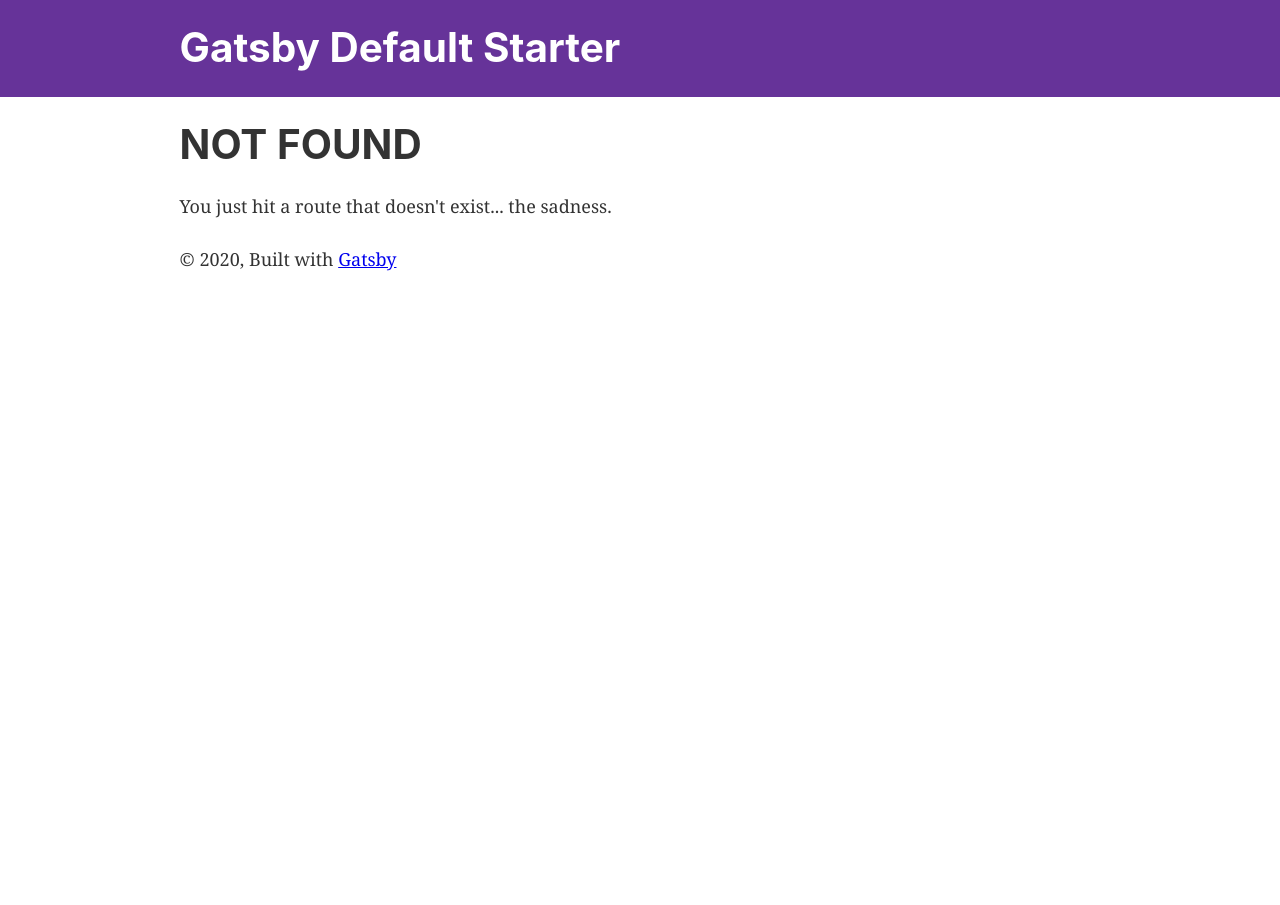
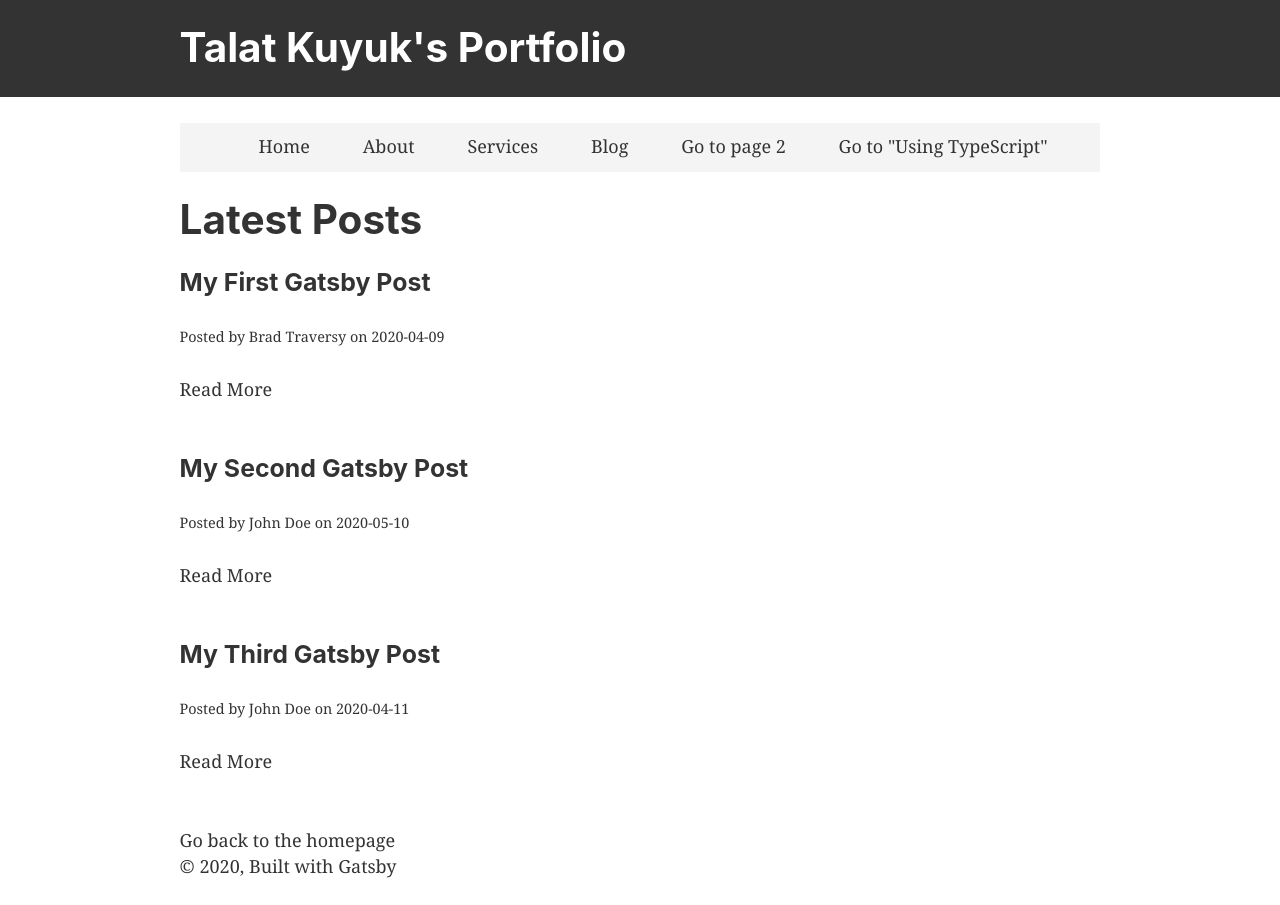
Before and after one commit to talatkuyuk/gatsby-crash-website, a Gatsby site: page /blog in a window 1280 px wide. Before the commit this address had no page. Before the commit the page ends 800 px from the top, so only its background shows below. Built offline with nearby package versions, Linux system fonts and the light colour scheme; Gatsby itself is replaced by a stand-in of ours.

Commit message:
initial commit

```diff
--- a/gatsby-config.js
+++ b/gatsby-config.js
@@ -1,8 +1,8 @@
 module.exports = {
   siteMetadata: {
-    title: `Gatsby Default Starter`,
+    title: `Talat Kuyuk's Portfolio`,
     description: `Kick off your next, great Gatsby project with this default starter. This barebones starter ships with the main Gatsby configuration files you might need.`,
-    author: `@gatsbyjs`,
+    author: `@talatkuyuk`,
   },
   plugins: [
     `gatsby-plugin-react-helmet`,
@@ -13,8 +13,18 @@
         path: `${__dirname}/src/images`,
       },
     },
+    {
+      resolve: 'gatsby-source-filesystem',
+      options: {
+        name: 'posts',
+        path: `${__dirname}/src/posts`,
+        // ${__dirname} is current directory
+      },
+    },
     `gatsby-transformer-sharp`,
     `gatsby-plugin-sharp`,
+    'gatsby-transformer-remark',
+    'gatsby-plugin-catch-links',
     {
       resolve: `gatsby-plugin-manifest`,
       options: {
--- a/package.json
+++ b/package.json
@@ -7,11 +7,13 @@
   "dependencies": {
     "gatsby": "^2.23.10",
     "gatsby-image": "^2.4.8",
+    "gatsby-plugin-catch-links": "^2.3.7",
     "gatsby-plugin-manifest": "^2.4.13",
     "gatsby-plugin-offline": "^3.2.12",
     "gatsby-plugin-react-helmet": "^3.3.5",
     "gatsby-plugin-sharp": "^2.6.13",
     "gatsby-source-filesystem": "^2.3.13",
+    "gatsby-transformer-remark": "^2.8.19",
     "gatsby-transformer-sharp": "^2.5.6",
     "prop-types": "^15.7.2",
     "react": "^16.12.0",
--- a/src/components/header.js
+++ b/src/components/header.js
@@ -1,11 +1,14 @@
+import React from "react"
 import { Link } from "gatsby"
 import PropTypes from "prop-types"
-import React from "react"
+
 
 const Header = ({ siteTitle }) => (
   <header
     style={{
-      background: `rebeccapurple`,
+      //background: `rebeccapurple`,
+      //background: `coral`,
+      background: `#333`,
       marginBottom: `1.45rem`,
     }}
   >
--- a/src/components/layout.css
+++ b/src/components/layout.css
@@ -42,10 +42,13 @@
 a {
   background-color: transparent;
   -webkit-text-decoration-skip: objects;
+  color: #333;
+  text-decoration: none;
 }
 a:active,
 a:hover {
   outline-width: 0;
+  background-color: #beeebc;
 }
 abbr[title] {
   border-bottom: none;
--- a/src/components/layout.js
+++ b/src/components/layout.js
@@ -10,9 +10,11 @@
 import { useStaticQuery, graphql } from "gatsby"
 
 import Header from "./header"
+import Menu from "./menu"
 import "./layout.css"
 
 const Layout = ({ children }) => {
+
   const data = useStaticQuery(graphql`
     query SiteTitleQuery {
       site {
@@ -33,12 +35,17 @@
           padding: `0 1.0875rem 1.45rem`,
         }}
       >
+
+        <Menu />
+
         <main>{children}</main>
+
         <footer>
           © {new Date().getFullYear()}, Built with
           {` `}
           <a href="https://www.gatsbyjs.org">Gatsby</a>
         </footer>
+
       </div>
     </>
   )
--- /dev/null
+++ b/src/components/menu.js
@@ -0,0 +1,41 @@
+import React from 'react'
+import { Link } from 'gatsby'
+
+const Menu = () => (
+  <div
+    style={{
+      background: '#f4f4f4',
+      paddingTop: '10px',
+    }}
+  >
+    <ul
+      style={{
+        listStyle: 'none',
+        display: 'flex',
+        justifyContent: 'space-evenly',
+      }}
+    >
+      <li>
+        <Link to="/">Home</Link>
+      </li>
+      <li>
+        <Link to="/about">About</Link>
+      </li>
+      <li>
+        <Link to="/services">Services</Link>
+      </li>
+      <li>
+        <Link to="/blog">Blog</Link>
+      </li>
+      <li>
+        <Link to="/page-2/">Go to page 2</Link>
+      </li>
+      <li>
+        <Link to="/using-typescript/">Go to "Using TypeScript"</Link>
+      </li>
+
+    </ul>
+  </div>
+)
+
+export default Menu
--- /dev/null
+++ b/src/pages/about.js
@@ -0,0 +1,17 @@
+import React from "react"
+import { Link } from "gatsby"
+
+import Layout from "../components/layout"
+import SEO from "../components/seo"
+
+const AboutPage = () => (
+  <Layout>
+    <SEO title="About Page" />
+    <h1>About Page</h1>
+    <p>Lorem ipsum dolor sit amet consectetur, adipisicing elit. Suscipit debitis fuga sint rerum dolor minus est illo. Quos, voluptates odio nihil facere voluptas ipsum repellat dolor maxime, ipsa nemo voluptatibus exercitationem! Recusandae cumque, labore culpa facilis eligendi quae dicta molestias.</p>
+    <p>Lorem ipsum dolor sit amet consectetur adipisicing elit. Laudantium nam dolor molestias ipsum, vero repellat earum impedit, soluta corrupti explicabo possimus officia cum eius sint magnam amet numquam totam inventore beatae. Nesciunt quidem sit soluta, a ullam illo repudiandae voluptas, at cupiditate eos iure quia laborum amet incidunt minus consequatur necessitatibus enim aperiam quam asperiores provident excepturi debitis? Animi corporis impedit similique iure earum? Fugit quidem aperiam delectus, consequuntur laboriosam nihil, nobis, nam unde quos quisquam voluptatibus? Debitis tenetur ipsa minus optio minima dolorum distinctio totam at aliquid aliquam culpa tempore, expedita dolorem explicabo iusto deserunt ut saepe hic! Cumque.</p>
+    <Link to="/">Go back to the homepage</Link>
+  </Layout>
+)
+
+export default AboutPage
--- /dev/null
+++ b/src/pages/blog.js
@@ -0,0 +1,50 @@
+import React from 'react'
+import { Link } from 'gatsby'
+
+import Layout from "../components/layout"
+import SEO from "../components/seo"
+
+const BlogPage = ({ data }) => (
+  <Layout>
+    <SEO title="Blog" />
+    <div>
+      <h1>Latest Posts</h1>
+      {data.allMarkdownRemark.edges.map(post => (
+        <div key={post.node.id}>
+          <h3>{post.node.frontmatter.title}</h3>
+          <small>
+            Posted by {post.node.frontmatter.author} on{' '}
+            {post.node.frontmatter.date}
+          </small>
+          <br /><br />
+          <Link to={post.node.frontmatter.path}>Read More</Link>
+          <br/><br/><br/>
+        </div>
+    ))}
+  </div>
+    <Link to="/">Go back to the homepage</Link>
+  </Layout>
+)
+
+export const pageQuery = graphql`
+  query BlogIndexQuery {
+    allMarkdownRemark {
+      edges {
+        node {
+          id
+          frontmatter {
+            path
+            title
+            date
+            author
+          }
+        }
+      }
+    }
+  }
+`
+// id
+// frontmatter {}  markdown --- arasındakilere bakar
+// excerpt markdown içeriği verir
+
+export default BlogPage
--- a/src/pages/index.js
+++ b/src/pages/index.js
@@ -1,5 +1,4 @@
 import React from "react"
-import { Link } from "gatsby"
 
 import Layout from "../components/layout"
 import Image from "../components/image"
@@ -14,8 +13,6 @@
     <div style={{ maxWidth: `300px`, marginBottom: `1.45rem` }}>
       <Image />
     </div>
-    <Link to="/page-2/">Go to page 2</Link> <br />
-    <Link to="/using-typescript/">Go to "Using TypeScript"</Link>
   </Layout>
 )
 
--- /dev/null
+++ b/src/posts/2018-04-09-post-one/index.md
@@ -0,0 +1,8 @@
+---
+path: "/my-first-post"
+date: "2020-04-09"
+title: "My First Gatsby Post"
+author: "Brad Traversy"
+---
+
+This is my very post in Gatsby
--- /dev/null
+++ b/src/posts/2018-04-10-post-two/index.md
@@ -0,0 +1,8 @@
+---
+path: "/my-second-post"
+date: "2020-05-10"
+title: "My Second Gatsby Post"
+author: "John Doe"
+---
+
+This is my second post in Gatsby
--- /dev/null
+++ b/src/posts/2018-04-11-post-three/index.md
@@ -0,0 +1,8 @@
+---
+path: "/my-third-post"
+date: "2020-04-11"
+title: "My Third Gatsby Post"
+author: "John Doe"
+---
+
+This is my third post in Gatsby
```
Also changed, not shown: gatsby-node.js (+41 -0 lines), src/pages/services.js (added, +18 -0 lines), src/templates/blogTemplate.js (added, +42 -0 lines), 1 other file.
